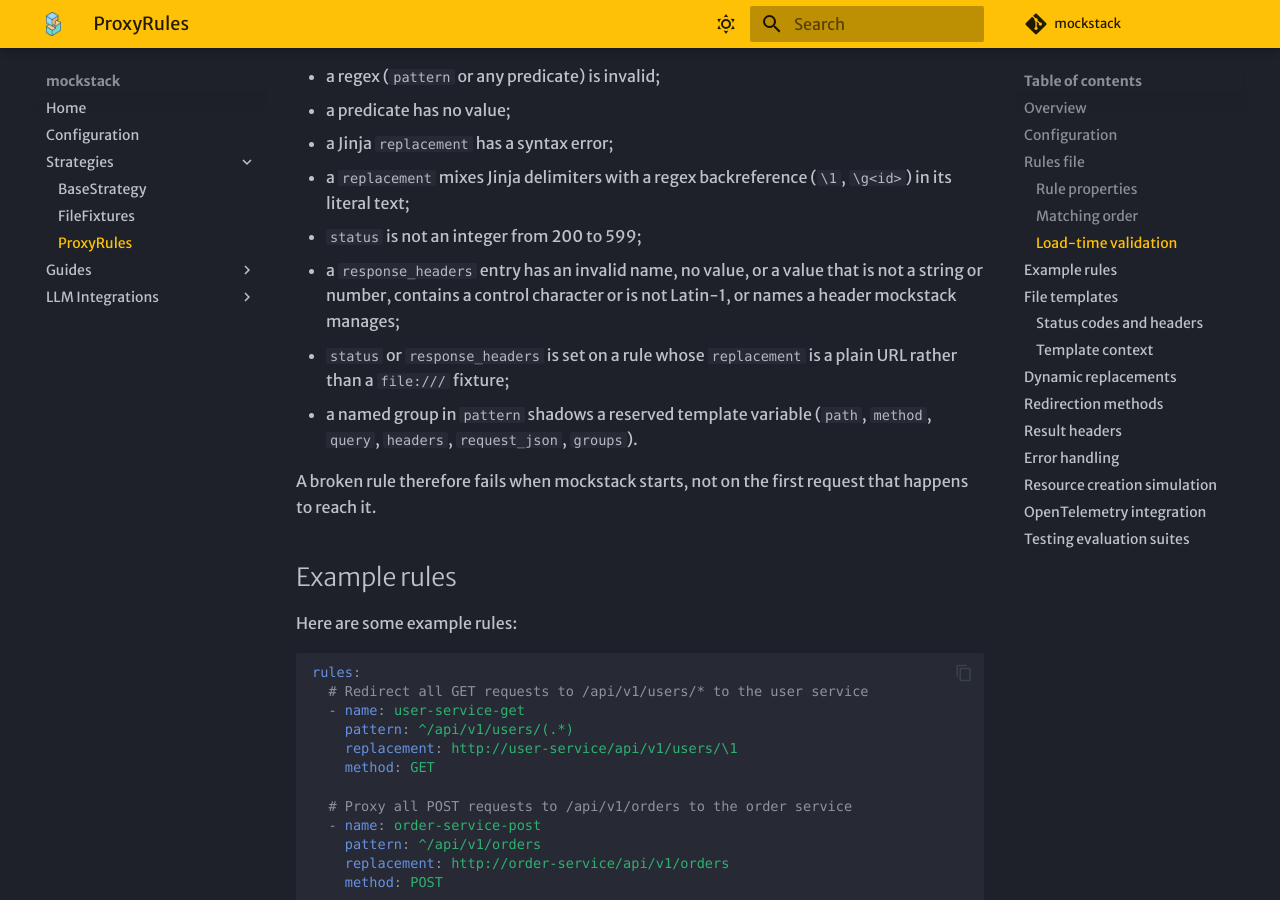
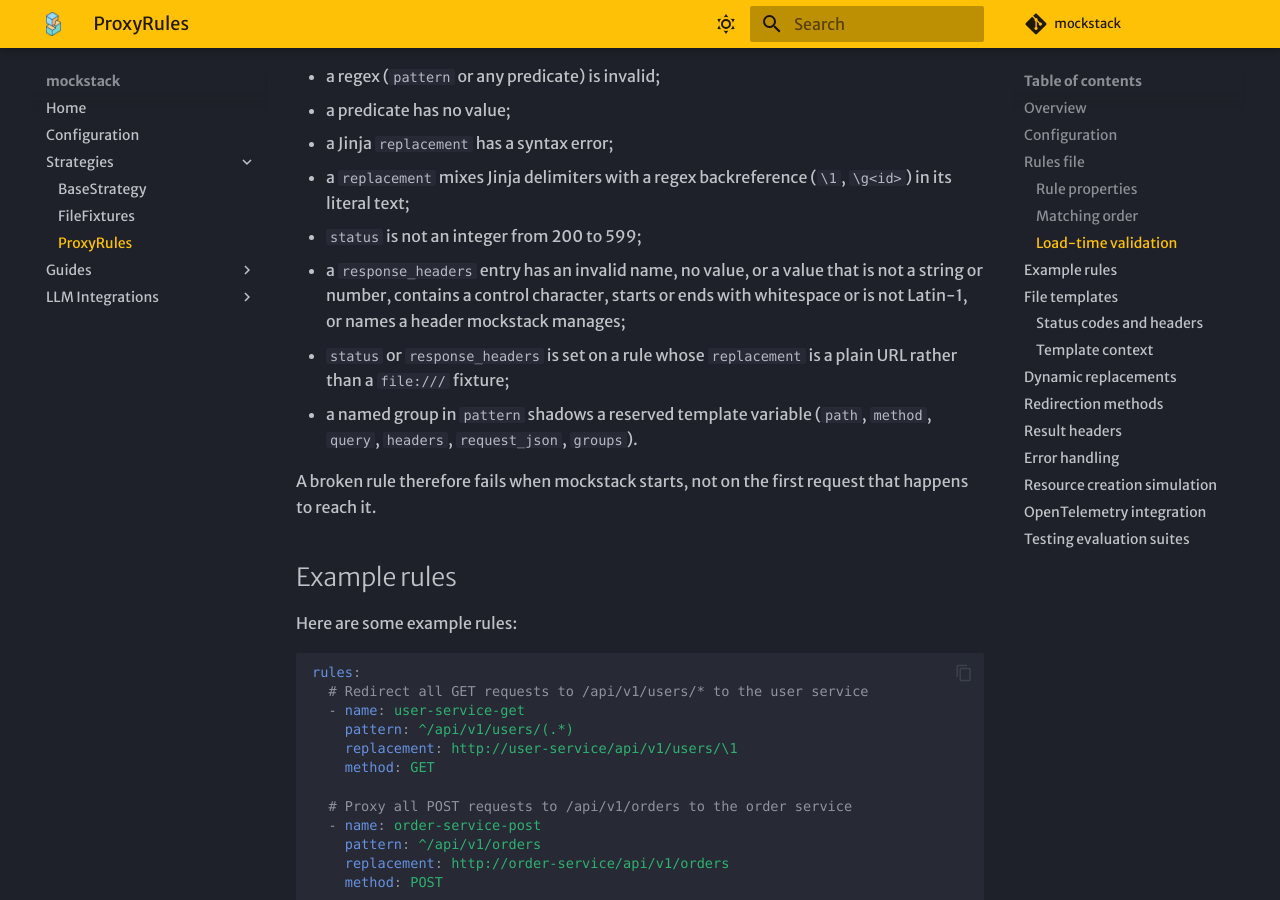
Before and after one commit to promptromp/mockstack, an MkDocs documentation site: the page built from docs/strategies/proxyrules.md, in a window 1280 px wide and 900 px high, scrolled down 3437 px. Built offline with MkDocs 1.6.1 and Material for MkDocs 9.7.7, drawn with Linux system fonts in a browser that asks for light colours; some web fonts are replaced; comment, search, counter and statistics services are not loaded.

Commit message:
fix(proxyrules): reject response header values with surrounding whitespace
h11 refuses to send a header value that starts or ends with whitespace, so
reject it when the rules are loaded instead of failing per request on that
server backend.

```diff
--- a/docs/strategies/proxyrules.md
+++ b/docs/strategies/proxyrules.md
@@ -152,8 +152,8 @@ offending rule, when:
   in its literal text;
 - `status` is not an integer from 200 to 599;
 - a `response_headers` entry has an invalid name, no value, or a value that is not a
-  string or number, contains a control character or is not Latin-1, or names a header
-  mockstack manages;
+  string or number, contains a control character, starts or ends with whitespace or is
+  not Latin-1, or names a header mockstack manages;
 - `status` or `response_headers` is set on a rule whose `replacement` is a plain URL
   rather than a `file:///` fixture;
 - a named group in `pattern` shadows a reserved template variable (`path`, `method`,
```
Also changed, not shown: 2 other files.
